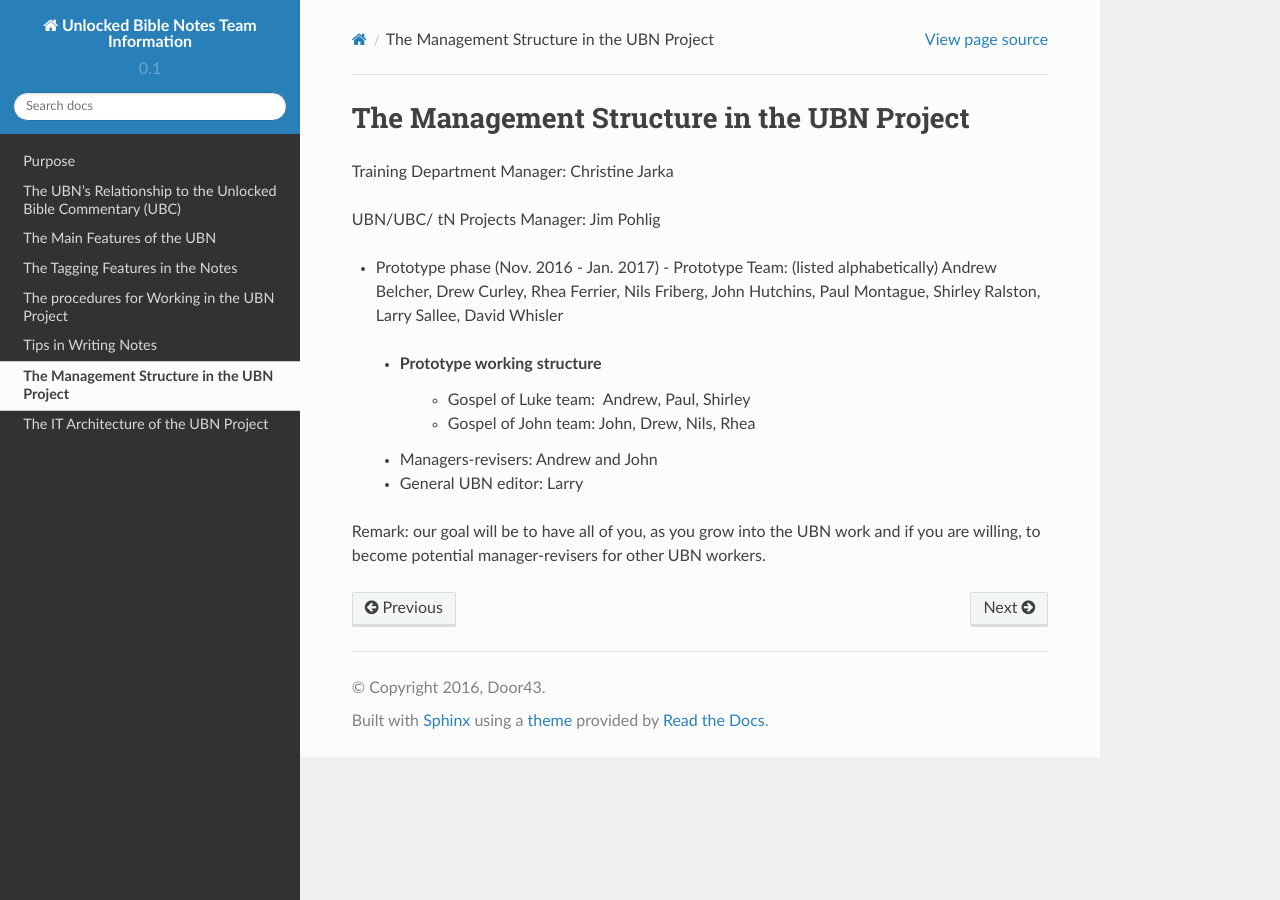
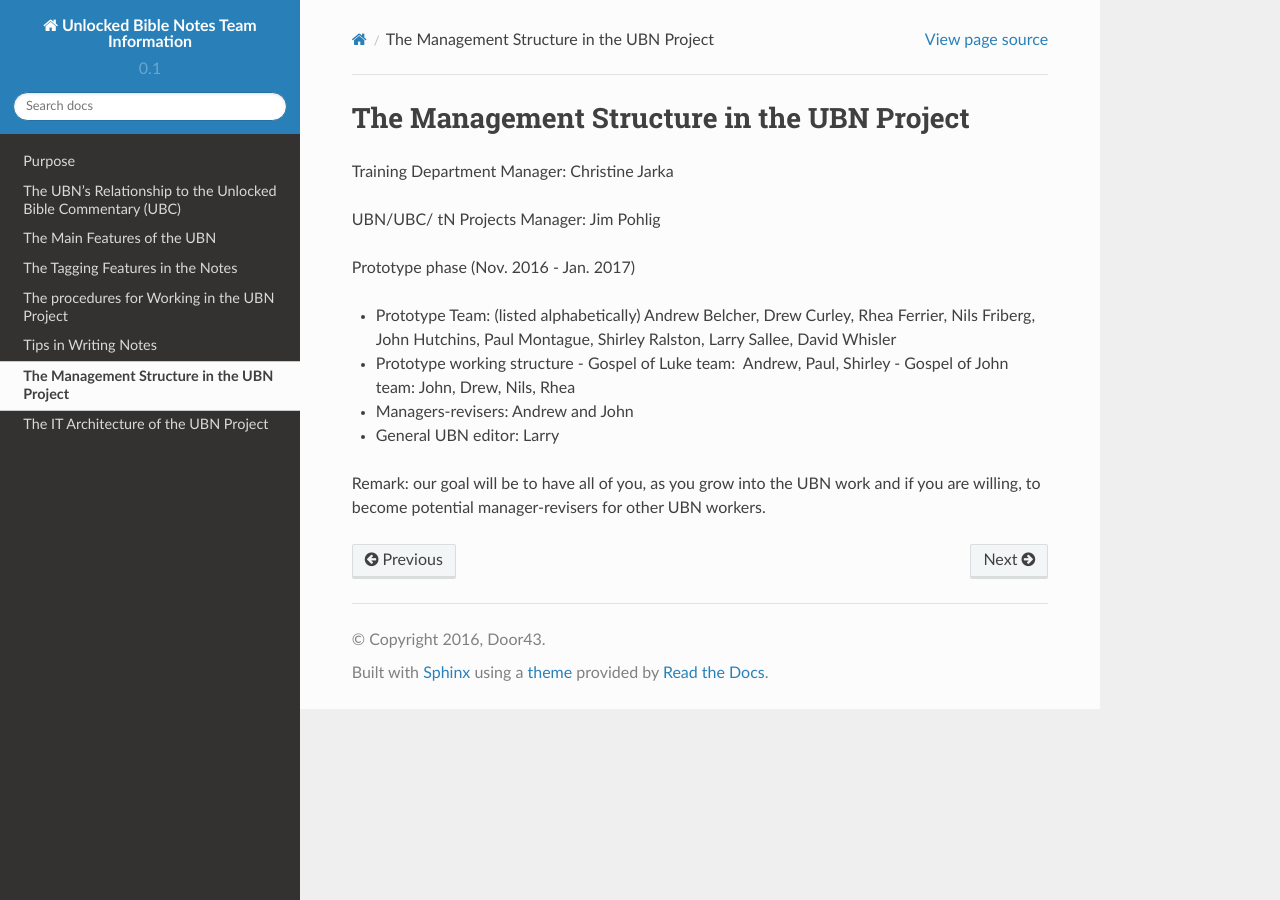
Before and after one commit to unfoldingWord-dev/Unlocked-Bible-Notes-Info, a Sphinx documentation site: the page built from docs/management.rst, in a window 1280 px wide. Built offline with Sphinx 7.4.7 and the Read the Docs theme 2.0.0, drawn with Linux system fonts in a browser that asks for light colours.

```diff
--- a/docs/management.rst
+++ b/docs/management.rst
@@ -5,13 +5,13 @@ Training Department Manager: Christine Jarka
 
 UBN/UBC/ tN Projects Manager: Jim Pohlig
 
-- Prototype phase (Nov. 2016 - Jan. 2017)
-  - Prototype Team: (listed alphabetically) Andrew Belcher, Drew Curley, Rhea Ferrier, Nils Friberg, John Hutchins, Paul Montague, Shirley Ralston, Larry Sallee, David Whisler
- - Prototype working structure
-    - Gospel of Luke team:  Andrew, Paul, Shirley
-    - Gospel of John team: John, Drew, Nils, Rhea
+Prototype phase (Nov. 2016 - Jan. 2017)
 
- - Managers-revisers: Andrew and John
- - General UBN editor: Larry
+- Prototype Team: (listed alphabetically) Andrew Belcher, Drew Curley, Rhea Ferrier, Nils Friberg, John Hutchins, Paul Montague, Shirley Ralston, Larry Sallee, David Whisler
+- Prototype working structure
+  - Gospel of Luke team:  Andrew, Paul, Shirley
+  - Gospel of John team: John, Drew, Nils, Rhea
+- Managers-revisers: Andrew and John
+- General UBN editor: Larry
 
 Remark: our goal will be to have all of you, as you grow into the UBN work and if you are willing, to become potential manager-revisers for other UBN workers.
```
